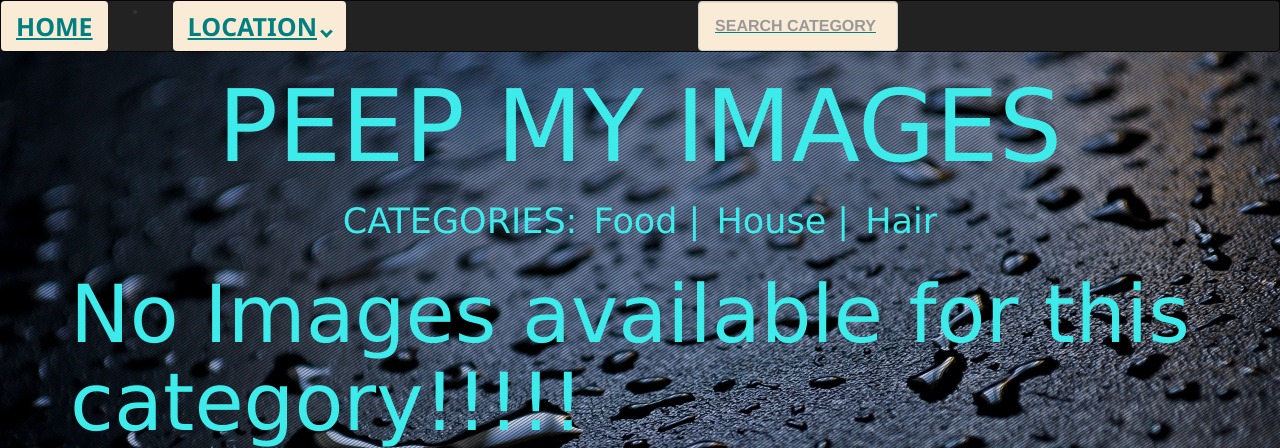
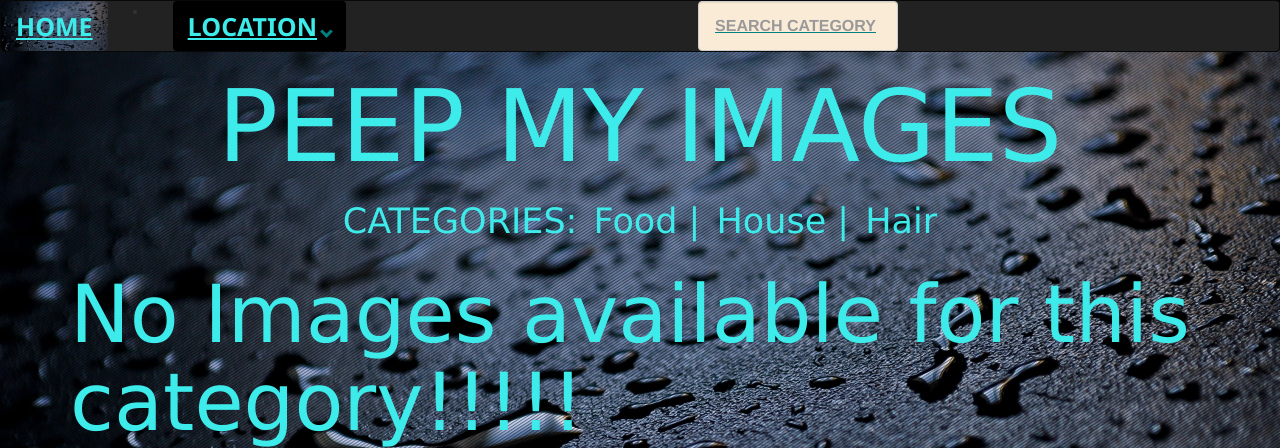
Before and after one commit to MichelAtieno/Photo-Gallery, a Django app: page / in a window 1280 px wide. Shown: the top 448 px of the page. Run offline with Django 3.2, Linux system fonts and the light colour scheme; data that the repository does not hold is empty; some libraries are stand-ins or nearby versions.

Commit message:
Edited Navbar

```diff
--- a/gallery/templates/navbar.html
+++ b/gallery/templates/navbar.html
@@ -18,6 +18,9 @@
     -webkit-transform: rotate(45deg);
 }
   #location-list:hover {
+    background-color: white;
+  }
+  #homepage:hover {
     background-color: black;
   }
   </style>
@@ -26,7 +29,7 @@
 <nav class="navbar navbar-inverse">
   <div class="container-fluid">
     <div class="navbar-header">
-      <a class="navbar-brand" href="{% url 'home' %}" style="background-color:antiquewhite;font-weight:bolder;font-size:25px; color:teal;text-decoration:underline; border-radius:4px;
+      <a class="navbar-brand"id="homepage" href="{% url 'home' %}" style="background-color:antiquewhite;font-weight:bolder;font-size:25px; color: rgb(62, 235, 235);;text-decoration:underline; border-radius:4px;
       font-family:'Segoe UI';">HOME</a>
     </div>
 
@@ -34,10 +37,10 @@
         <ul class="navbar-nav mr-auto" >
           <li class="nav-item dropdown"  id="location-list">
 
-            <a class="nav-link dropdown-toggle navbar-brand text-center" href="{% url 'home' %}" id="navbarDropdown" role="button" data-toggle="dropdown" aria-haspopup="true" aria-expanded="false" style="background-color:antiquewhite; font-weight:bolder;font-size:25px; color:teal; text-decoration:underline; border-radius:4px; font-family:'Segoe UI'; margin-left:25px;">
+            <a class="nav-link dropdown-toggle navbar-brand text-center" href="{% url 'home' %}" id="navbarDropdown" role="button" data-toggle="dropdown" aria-haspopup="true" aria-expanded="false" style="background-color:black; font-weight:bolder;font-size:25px;color: rgb(62, 235, 235); text-decoration:underline; border-radius:4px; font-family:'Segoe UI'; margin-left:25px;">
               LOCATION<i class="arrow down"></i>
             </a>
-            <div class="dropdown-menu"  aria-labelledby="navbarDropdown" style="background-color:lightsteelblue; border-radius:4px; margin-left:25px; background-color:antiquewhite;">
+            <div class="dropdown-menu"  aria-labelledby="navbarDropdown" style="background-color:black; border-radius:4px; margin-left:25px;">
               {%for location in image_locations%}
               <ul id="location-list" style="padding:0; margin-bottom:2px; margin-left:4px; ">
                 <li>
```
